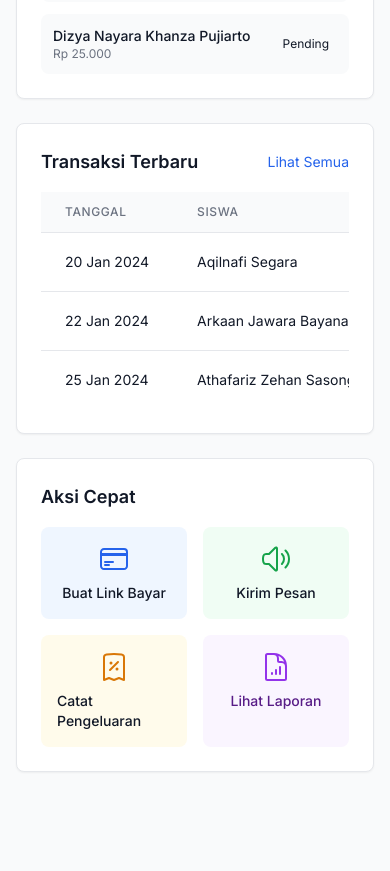
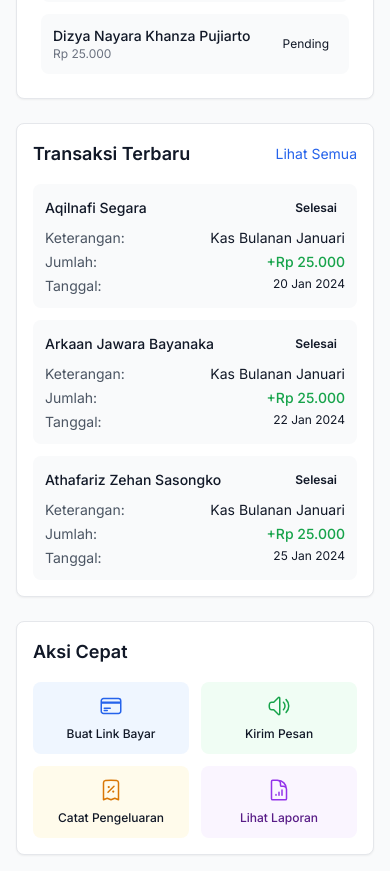
Before and after one commit to zesbe/KAS-KELAS-TERAKHIR-HARUS-BERES, a Vue app: page / in a window 390 px wide. Shown: the part 1080-1951 px from the top of the page. Before the commit the page ends 1868 px from the top, so only its background shows below. Built offline with nearby package versions, Linux system fonts and the light colour scheme.

Commit message:
Fix mobile responsiveness in Dashboard.vue
cgen-befc8e730a814f1c8ccb14b892c5beb4

```diff
--- a/src/views/Dashboard.vue
+++ b/src/views/Dashboard.vue
@@ -166,7 +166,7 @@
     </div>
 
     <!-- Recent Transactions -->
-    <div class="card p-6">
+    <div class="card p-4 sm:p-6">
       <div class="flex items-center justify-between mb-4">
         <h3 class="text-lg font-semibold text-gray-900">Transaksi Terbaru</h3>
         <router-link
@@ -177,7 +177,39 @@
         </router-link>
       </div>
 
-      <div class="overflow-x-auto">
+      <!-- Mobile Card View -->
+      <div class="block sm:hidden space-y-3">
+        <div v-for="transaction in store.recentTransactions" :key="transaction.id" class="bg-gray-50 rounded-lg p-3">
+          <div class="flex items-center justify-between mb-2">
+            <div class="font-medium text-sm">{{ transaction.student?.name || '-' }}</div>
+            <span :class="[
+              'inline-flex px-2 py-1 text-xs font-semibold rounded-full',
+              transaction.status === 'completed' ? 'bg-success-100 text-success-800' : 'bg-warning-100 text-warning-800'
+            ]">
+              {{ transaction.status === 'completed' ? 'Selesai' : 'Pending' }}
+            </span>
+          </div>
+          <div class="space-y-1 text-sm">
+            <div class="flex justify-between">
+              <span class="text-gray-600">Keterangan:</span>
+              <span class="text-right">{{ transaction.description }}</span>
+            </div>
+            <div class="flex justify-between">
+              <span class="text-gray-600">Jumlah:</span>
+              <span :class="transaction.type === 'income' ? 'text-success-600' : 'text-red-600'" class="font-medium">
+                {{ transaction.type === 'income' ? '+' : '-' }}{{ formatCurrency(transaction.amount) }}
+              </span>
+            </div>
+            <div class="flex justify-between">
+              <span class="text-gray-600">Tanggal:</span>
+              <span class="text-xs">{{ formatDate(transaction.created_at) }}</span>
+            </div>
+          </div>
+        </div>
+      </div>
+
+      <!-- Desktop Table View -->
+      <div class="hidden sm:block overflow-x-auto">
         <table class="min-w-full divide-y divide-gray-200">
           <thead class="bg-gray-50">
             <tr>
@@ -225,47 +257,47 @@
             </tr>
           </tbody>
         </table>
+      </div>
 
-        <div v-if="store.recentTransactions.length === 0" class="text-center py-8">
-          <p class="text-sm text-gray-500">Belum ada transaksi</p>
-        </div>
+      <div v-if="store.recentTransactions.length === 0" class="text-center py-8">
+        <p class="text-sm text-gray-500">Belum ada transaksi</p>
       </div>
     </div>
 
     <!-- Quick Actions -->
-    <div class="card p-6">
+    <div class="card p-4 sm:p-6">
       <h3 class="text-lg font-semibold text-gray-900 mb-4">Aksi Cepat</h3>
-      <div class="grid grid-cols-2 md:grid-cols-4 gap-4">
+      <div class="grid grid-cols-2 sm:grid-cols-4 gap-3 sm:gap-4">
         <router-link
           to="/payments"
-          class="flex flex-col items-center p-4 bg-primary-50 rounded-lg hover:bg-primary-100 transition-colors"
+          class="flex flex-col items-center p-3 sm:p-4 bg-primary-50 rounded-lg hover:bg-primary-100 transition-colors"
         >
-          <CreditCardIcon class="w-8 h-8 text-primary-600 mb-2" />
-          <span class="text-sm font-medium text-primary-900">Buat Link Bayar</span>
+          <CreditCardIcon class="w-6 h-6 sm:w-8 sm:h-8 text-primary-600 mb-2" />
+          <span class="text-xs sm:text-sm font-medium text-primary-900 text-center">Buat Link Bayar</span>
         </router-link>
 
         <router-link
           to="/campaigns"
-          class="flex flex-col items-center p-4 bg-success-50 rounded-lg hover:bg-success-100 transition-colors"
+          class="flex flex-col items-center p-3 sm:p-4 bg-success-50 rounded-lg hover:bg-success-100 transition-colors"
         >
-          <SpeakerWaveIcon class="w-8 h-8 text-success-600 mb-2" />
-          <span class="text-sm font-medium text-success-900">Kirim Pesan</span>
+          <SpeakerWaveIcon class="w-6 h-6 sm:w-8 sm:h-8 text-success-600 mb-2" />
+          <span class="text-xs sm:text-sm font-medium text-success-900 text-center">Kirim Pesan</span>
         </router-link>
 
         <router-link
           to="/expenses"
-          class="flex flex-col items-center p-4 bg-warning-50 rounded-lg hover:bg-warning-100 transition-colors"
+          class="flex flex-col items-center p-3 sm:p-4 bg-warning-50 rounded-lg hover:bg-warning-100 transition-colors"
         >
-          <ReceiptPercentIcon class="w-8 h-8 text-warning-600 mb-2" />
-          <span class="text-sm font-medium text-warning-900">Catat Pengeluaran</span>
+          <ReceiptPercentIcon class="w-6 h-6 sm:w-8 sm:h-8 text-warning-600 mb-2" />
+          <span class="text-xs sm:text-sm font-medium text-warning-900 text-center">Catat Pengeluaran</span>
         </router-link>
 
         <router-link
           to="/reports"
-          class="flex flex-col items-center p-4 bg-purple-50 rounded-lg hover:bg-purple-100 transition-colors"
+          class="flex flex-col items-center p-3 sm:p-4 bg-purple-50 rounded-lg hover:bg-purple-100 transition-colors"
         >
-          <DocumentChartBarIcon class="w-8 h-8 text-purple-600 mb-2" />
-          <span class="text-sm font-medium text-purple-900">Lihat Laporan</span>
+          <DocumentChartBarIcon class="w-6 h-6 sm:w-8 sm:h-8 text-purple-600 mb-2" />
+          <span class="text-xs sm:text-sm font-medium text-purple-900 text-center">Lihat Laporan</span>
         </router-link>
       </div>
     </div>
```
